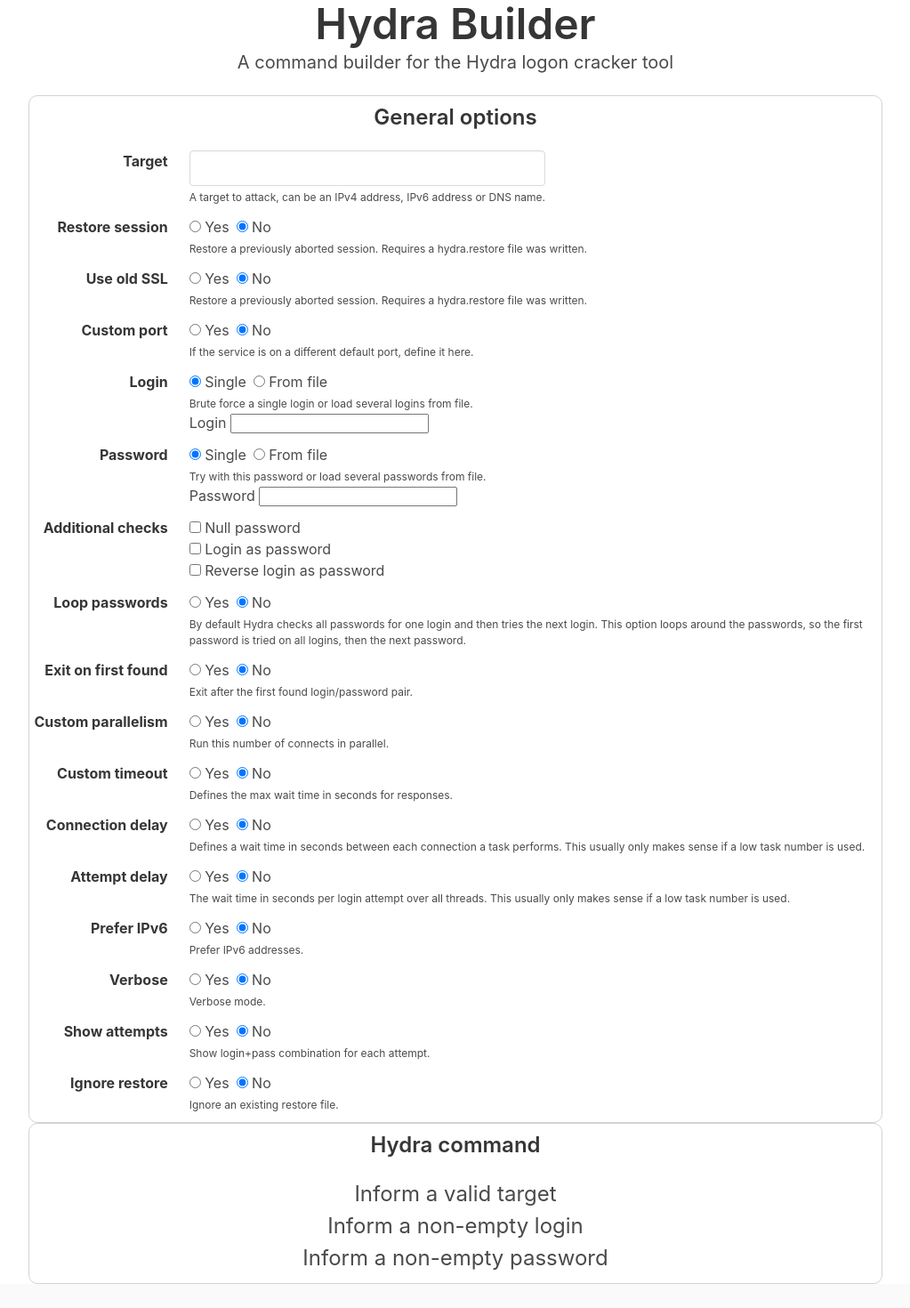
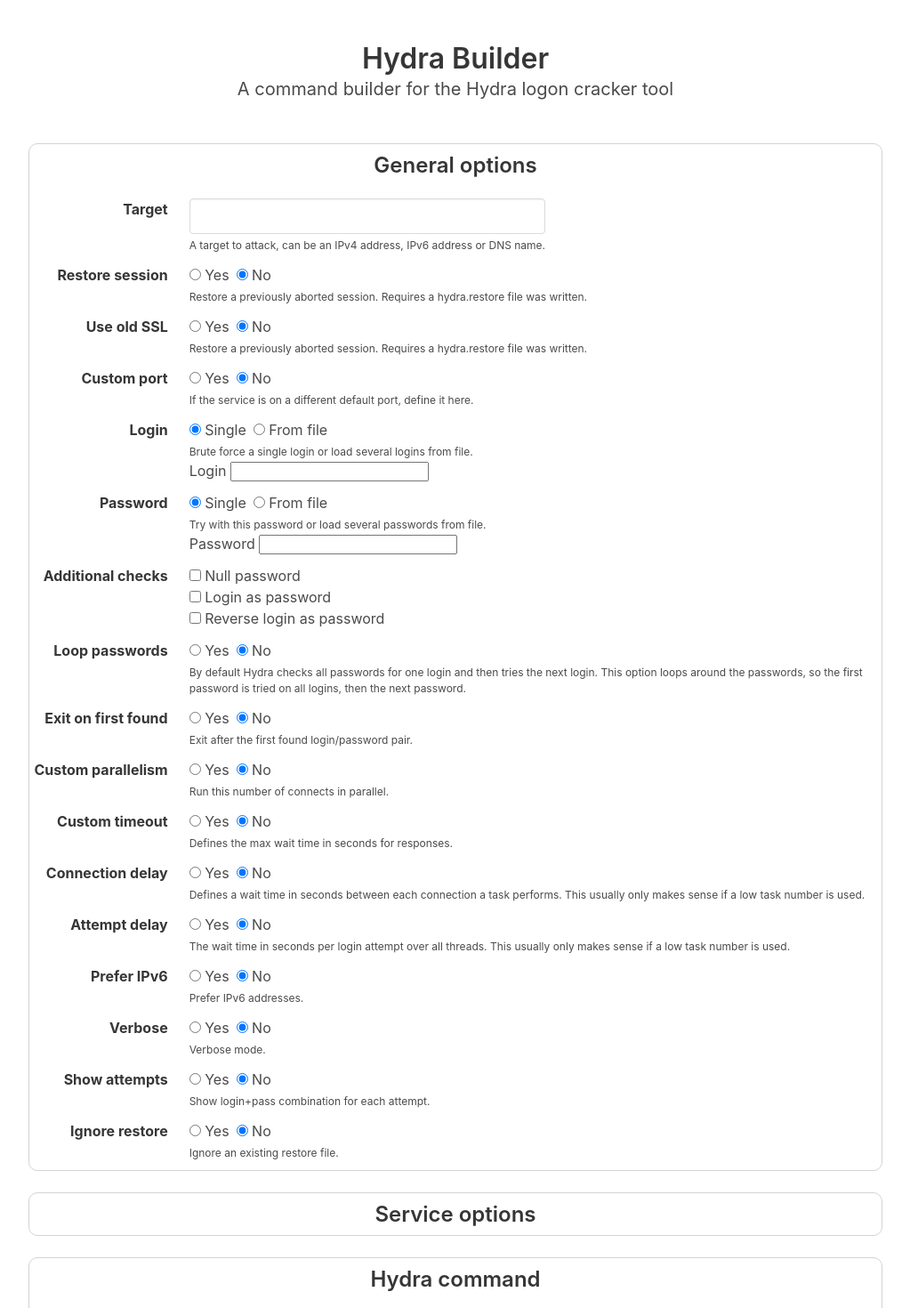
Before and after one commit to ihavenonickname/hydra-build, a Vue app: page / in a window 1280 px wide. Shown: the top 1470 px of the page at 89% size, without its empty margins (128-1151 px from the left). Built offline with nearby package versions, Linux system fonts and the light colour scheme.

Commit message:
adjust layout spacing

```diff
--- a/src/App.vue
+++ b/src/App.vue
@@ -52,20 +52,35 @@ function updateState(component, newState) {
 
 <template>
   <main>
-    <div class="has-text-centered block">
-      <h1 class="title is-1">Hydra Builder</h1>
-      <p class="subtitle">A command builder for the Hydra logon cracker tool</p>
+    <section class="hero has-text-centered">
+      <div class="hero-body">
+        <p class="title">
+          Hydra Builder
+        </p>
+        <p class="subtitle">
+          A command builder for the Hydra logon cracker tool
+        </p>
       </div>
+    </section>
 
-    <section class="field-group block">
+    <div class="block">
+      <section class="field-group">
         <h2 class="title is-4 has-text-centered">General options</h2>
 
         <template v-for="component in components" :key="component.name">
           <component :is="component" :modelValue="{}" @update:modelValue="updateState(component, $event)" />
         </template>
       </section>
+    </div>
 
-    <section class="field-group block">
+    <div class="block">
+      <section class="field-group">
+        <h2 class="title is-4 has-text-centered">Service options</h2>
+      </section>
+    </div>
+
+    <div class="block">
+      <section class="field-group">
         <h2 class="title is-4 has-text-centered">Hydra command</h2>
 
         <pre v-if="commandIsValid" class="has-text-centered"><code>{{ command }}</code></pre>
@@ -77,6 +92,7 @@ function updateState(component, newState) {
           </button>
         </div>
       </section>
+    </div>
 
     <footer class="footer">
       <div class="content has-text-centered">
```
Lines whose indentation alone changed are shown as unchanged.
